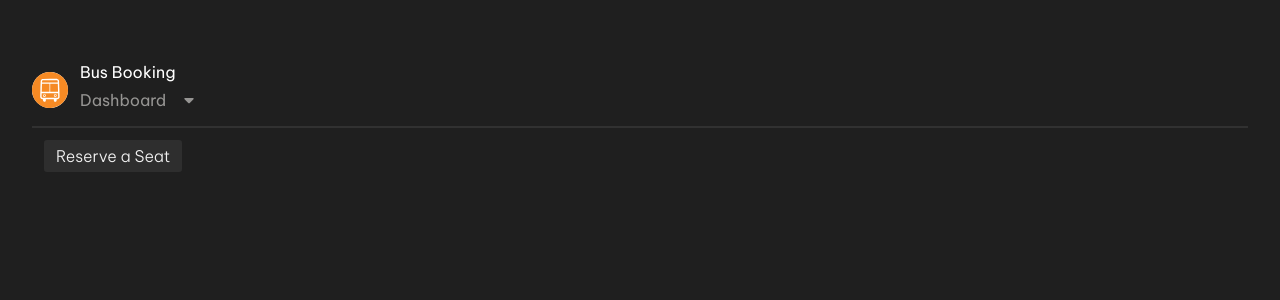
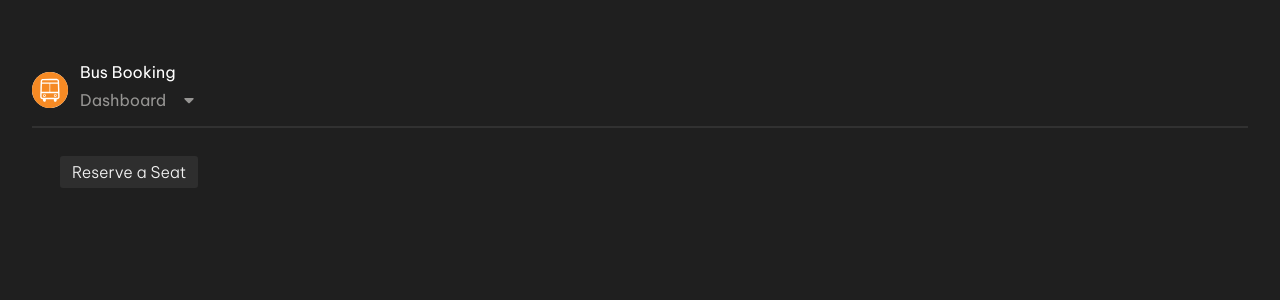
Before and after one commit to DoshiNeil/bus-booking-ui, a React (Create React App) app: page / in a window 1280 px wide. Shown: the top 300 px of the page. Built offline with nearby package versions, Linux system fonts and the light colour scheme.

Commit message:
minor fixes

```diff
--- a/src/components/Table/Table.tsx
+++ b/src/components/Table/Table.tsx
@@ -20,7 +20,7 @@ export const Table: React.FC = () => {
   }, []);
 
   return (
-    <div>
+    <div className={style.table}>
       {!reservations && (
         <button>
           <Link to="/reservation">Reserve a Seat</Link>
--- a/src/components/Table/table.module.css
+++ b/src/components/Table/table.module.css
@@ -1,3 +1,7 @@
+.table{
+    margin: 1rem;;
+}
+
 .seatNumberStyle{
     width: 3rem;
 }
```
